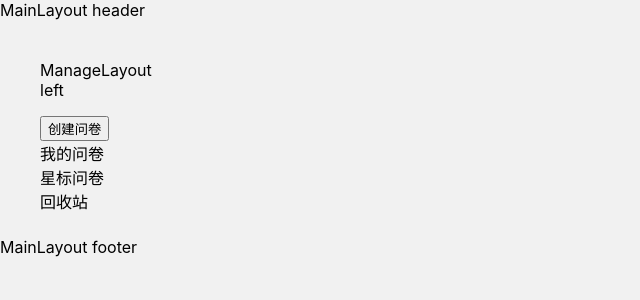
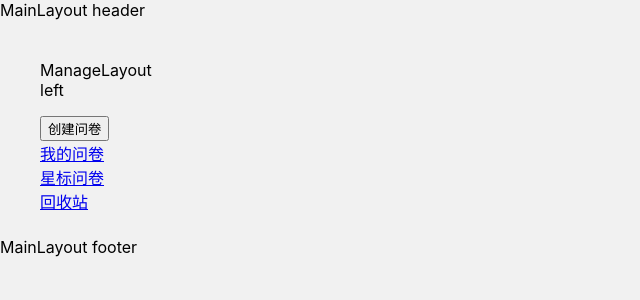
Before and after one commit to Eomnational/Pollify, a React (Vite) app: page /manage in a window 1280 px wide. Shown: the top 300 px of the page, without its empty margins (0-640 px from the left). Built offline with nearby package versions, Linux system fonts and the light colour scheme.

Commit message:
feat: 完成路由配置

```diff
--- a/src/layout/ManageLayout.tsx
+++ b/src/layout/ManageLayout.tsx
@@ -9,11 +9,11 @@ const ManageLayout:FC = () => {
             <p>ManageLayout left </p>
             <button>创建问卷</button>
             <br/>
-            <a>我的问卷</a>
+            <a href='#'>我的问卷</a>
             <br/>
-            <a>星标问卷</a>
+            <a href='#'>星标问卷</a>
             <br/>
-            <a>回收站</a>
+            <a href='#'>回收站</a>
         </div>
         <div className={styles.right}>
             <Outlet/>
--- a/src/layout/QuestionLayout.tsx
+++ b/src/layout/QuestionLayout.tsx
@@ -1,5 +1,5 @@
 import React,{FC} from'react';
-
+import {Outlet} from "react-router-dom";
 const QuestionLayout:FC = () => {
   return (
         <>
@@ -7,10 +7,7 @@ const QuestionLayout:FC = () => {
         QuestionLayout header
         </div>
         <div>
-        QuestionLayout container
-        </div>
-        <div>
-        QuestionLayout footer
+          <Outlet/>
         </div>
         </>
   )
--- a/src/pages/manage/List.tsx
+++ b/src/pages/manage/List.tsx
@@ -40,7 +40,8 @@ import styles from './List.module.scss';
 
 const List:FC = () => {
     const [list,setList] = useState(rawQuestionList);
-    return(<>
+    return(
+    <>
     <div className={styles.header}>
         <div className={styles.left}>
             <h3>我的问卷</h3>
@@ -52,7 +53,8 @@ const List:FC = () => {
         return <QuestionCard key={_id} {...q} />
     })}</div>
     <div className={styles.footer}>footer</div>
-    </>)
+    </>
+    )
 }
 
 export default List;
```
Also changed, not shown: src/router/index.tsx (+14 -14 lines).
